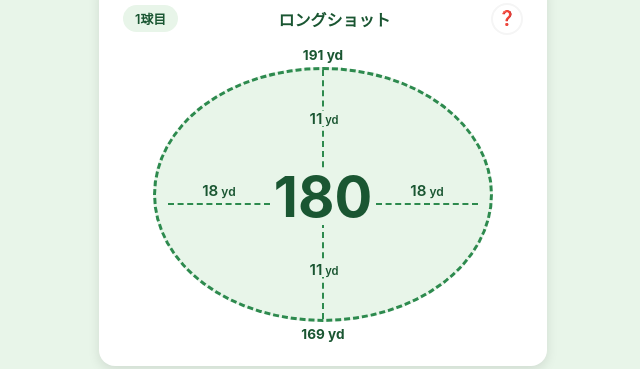
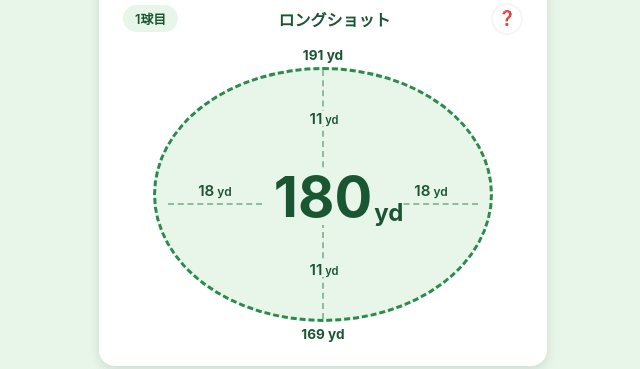
Before and after one commit to openjny/golf-driving-range-helper, a React (Vite) app: page / in a window 1280 px wide. Both pictures are taken after a click on the button "スタート". Shown: the part 239-608 px from the top of the page, without its empty margins (317-957 px from the left). Built offline with nearby package versions, Linux system fonts and the light colour scheme.

Commit message:
feat: ターゲット距離にyd単位表示・半径線の視認性改善
- 距離数字の右下に小さくydを表示
- 半径の波線を半透明に変更して主要情報を目立たせる
- 距離表示のpaddingを広げて半径ラベルとの間隔確保

```diff
--- a/src/App.css
+++ b/src/App.css
@@ -124,7 +124,7 @@
 .target-distance {
   margin: 0;
   background: var(--green-bg);
-  padding: 0 4px;
+  padding: 0 12px;
   z-index: 2;
   position: relative;
   display: inline-flex;
@@ -137,6 +137,7 @@
   font-weight: 700;
   color: var(--green-dark);
   line-height: 1;
+  position: relative;
 }
 
 .distance-unit {
@@ -196,7 +197,7 @@
   font-size: 0.75rem;
   font-weight: 600;
   color: var(--green-dark);
-  border-bottom: 2px dashed var(--green-mid);
+  border-bottom: 2px dashed color-mix(in srgb, var(--green-mid) 50%, transparent);
   padding-bottom: 4px;
   line-height: 1;
 }
@@ -208,7 +209,7 @@
   bottom: 0;
   left: 50%;
   width: 0;
-  border-left: 2px dashed var(--green-mid);
+  border-left: 2px dashed color-mix(in srgb, var(--green-mid) 50%, transparent);
   transform: translateX(-1px);
   display: flex;
   flex-direction: column;
--- a/src/App.tsx
+++ b/src/App.tsx
@@ -115,7 +115,7 @@ function App() {
                 <div className="ellipse-axis-h" data-testid="target-width">
                   <span className="axis-label"><span className="axis-num">{target.widthOk}</span> yd</span>
                   <div className="target-distance" data-testid="target-distance">
-                    <span className="distance-value">{target.distance}</span>
+                    <span className="distance-value">{target.distance}<span className="distance-unit">yd</span></span>
                   </div>
                   <span className="axis-label"><span className="axis-num">{target.widthOk}</span> yd</span>
                 </div>
```
